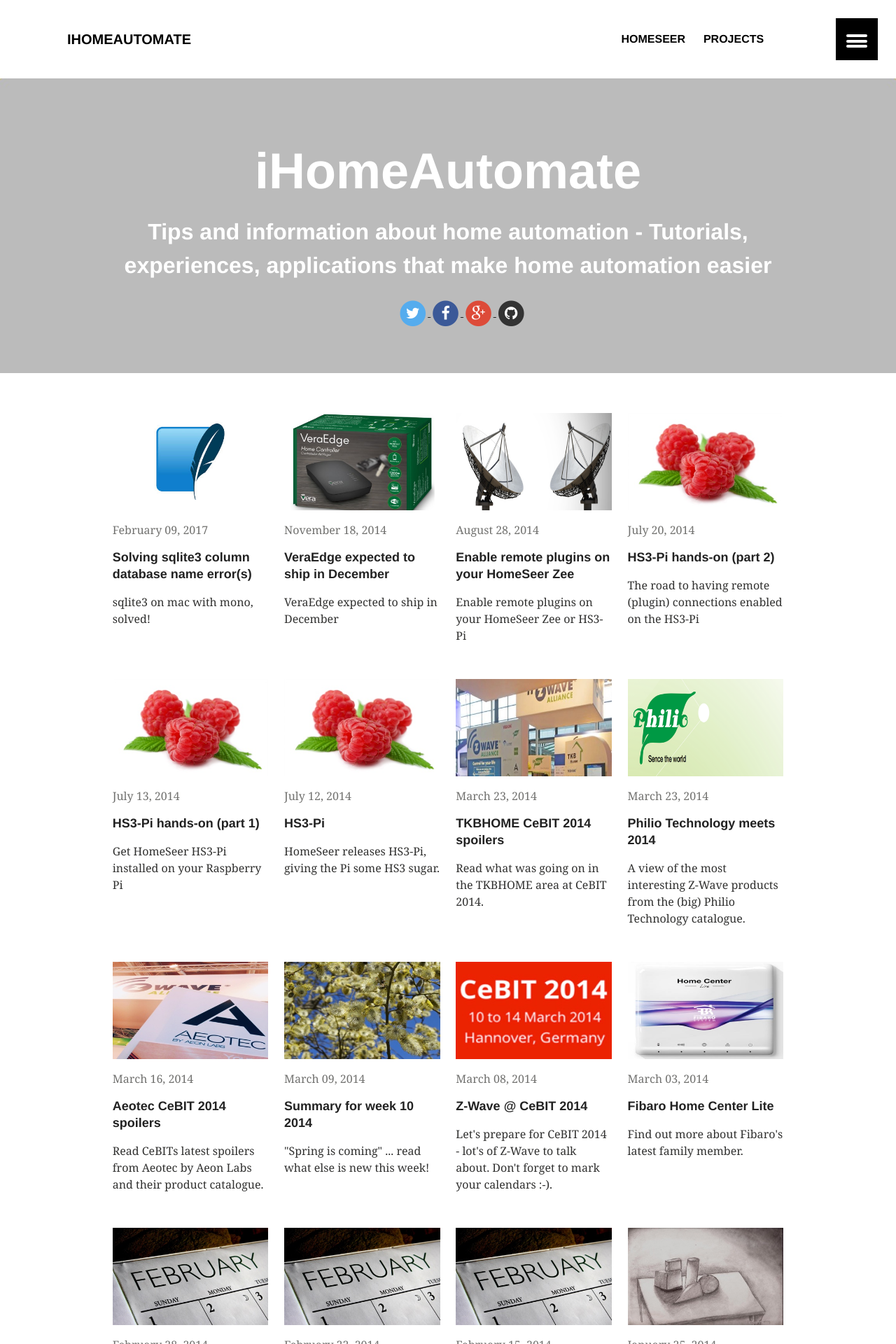
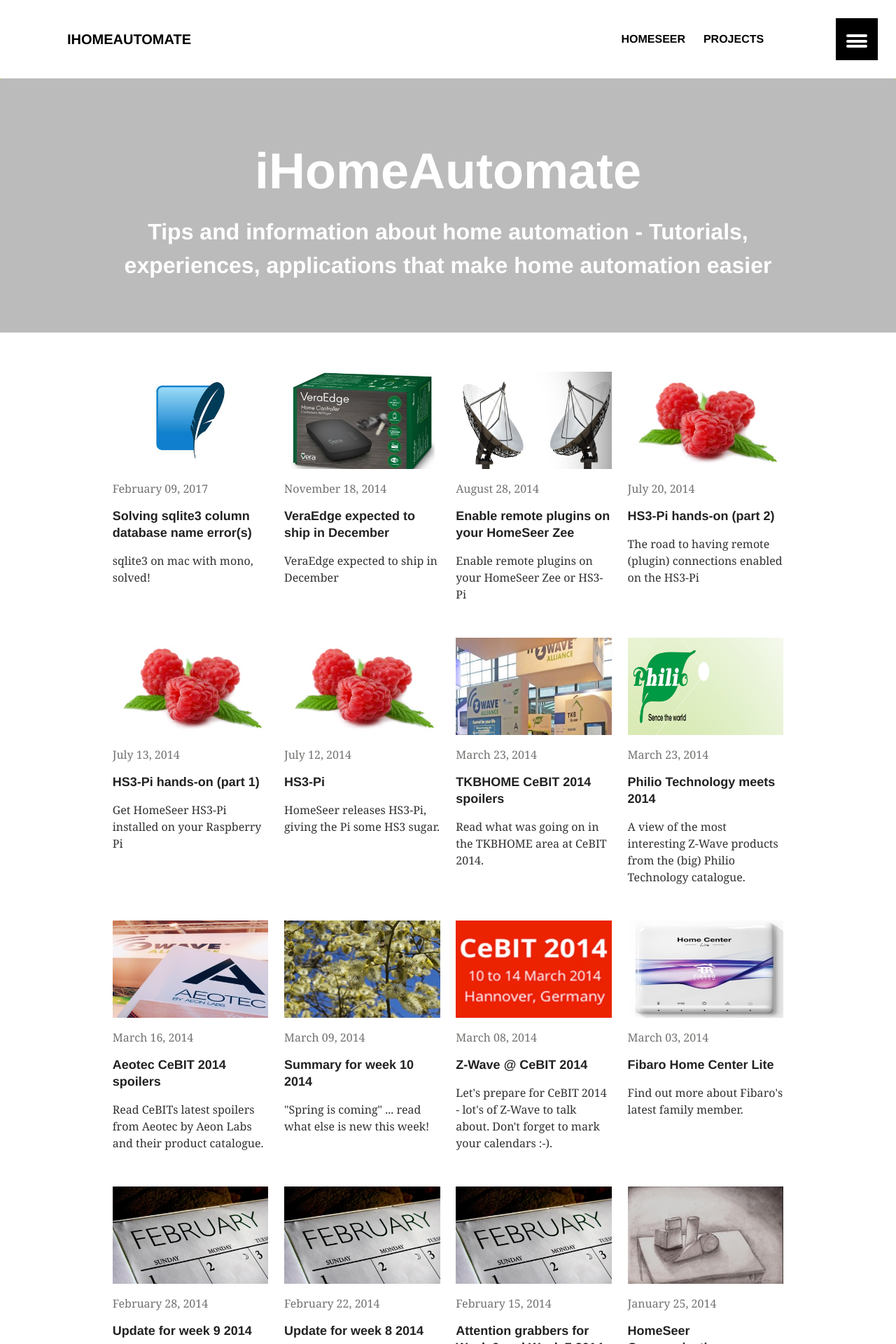
Before and after one commit to ihomeautomate/ihomeautomate.github.io, a Jekyll site: the page built from index.md, in a window 1280 px wide. Shown: the top 1920 px of the page at 70% size. Built offline with Jekyll 4.4.1, drawn with Linux system fonts in a browser that asks for light colours; comment, search, counter and statistics services are not loaded.

Commit message:
Modernize Jekyll setup and remove social links
- Upgrade from Jekyll 2.4/Ruby 2.4 to Jekyll 4.3/Ruby 3.2
- Update docker-compose for local preview
- Add jekyll-gist plugin for {% gist %} tag support
- Remove social links from footer, home page, and share buttons
- Rename deprecated gems: to plugins: in _config.yml
- Restore production URL (Jekyll 4 handles localhost automatically)

```diff
--- a/_config.yml
+++ b/_config.yml
@@ -6,7 +6,6 @@
 teaser: home-400x250.png # 400x250 px default teaser image used in image archive grid
 locale:
 url: https://www.ihomeautomate.com
-#url: http://localhost:4000
 
 # Jekyll configuration
 
@@ -16,20 +15,17 @@
 permalink: /:categories/:title/
 markdown: kramdown
 highlighter: rouge
-gems:
+plugins:
   - jekyll-sitemap
+  - jekyll-gist
 
 
 # Site owner
 owner:
   name: iHomeAutomate
   web: https://iHomeAutomate.com
-  github: ihomeautomate
   email:
-  twitter: ihomeautomate
-  facebook: pages/iHomeAutomate/218034961586842
   google:
-    plus: +iHomeAutomateEU
     ad-client: ca-pub-8912601207925232
     ad-slot: 5196264642
   bio:
--- a/_includes/footer.html
+++ b/_includes/footer.html
@@ -6,38 +6,7 @@
 				<li><a href="{{ link.url }}" onclick="ga('send', 'event', 'footer', 'click', '{{ link.title }}');">{% if link.icon %}<i class="fa {{ link.icon }}"></i> {% endif %}{{ link.title }}</a></li>
 				{% endfor %}
 			</ul>
-			<ul class="social-circles">
-				<li><a href="https://twitter.com/{{ site.owner.twitter }}" onclick="ga('send', 'event', 'footer', 'click', 'Twitter follow');">
-  				<span class="twitter fa-stack fa-lg">
-  				  <i class="fa fa-circle fa-stack-2x"></i>
-  				  <i class="fa fa-twitter fa-stack-1x fa-inverse"></i>
-  				</span>
-				</a></li>
-				<li><a href="https://www.facebook.com/{{ site.owner.facebook }}" onclick="ga('send', 'event', 'footer', 'click', 'Facebook follow');">
-  				<span class="facebook fa-stack fa-lg">
-  				  <i class="fa fa-circle fa-stack-2x"></i>
-  				  <i class="fa fa-facebook fa-stack-1x fa-inverse"></i>
-  				</span>
-				</a></li>
-				<li><a href="https://plus.google.com/{{ site.owner.google.plus }}" onclick="ga('send', 'event', 'footer', 'click', 'Google+ follow');">
-  				<span class="google-plus fa-stack fa-lg">
-  				  <i class="fa fa-circle fa-stack-2x"></i>
-  				  <i class="fa fa-google-plus fa-stack-1x fa-inverse"></i>
-  				</span>
-				</a></li>
-				<li><a href="https://github.com/{{ site.owner.github }}" onclick="ga('send', 'event', 'footer', 'click', 'Github follow');">
-                <span class="github fa-stack fa-lg">
-                    <i class="fa fa-circle fa-stack-2x"></i>
-                    <i class="fa fa-github fa-stack-1x fa-inverse"></i>
-                </span>
-				</a></li>
-				<!--<li><a href="http://feeds.feedburner.com/iHomeAutomate" onclick="ga('send', 'event', 'footer', 'click', 'RSS feed');">-->
-  				<!--<span class="rss fa-stack fa-lg">-->
-  				  <!--<i class="fa fa-circle fa-stack-2x"></i>-->
-  				  <!--<i class="fa fa-rss fa-stack-1x fa-inverse"></i>-->
-  				<!--</span>-->
-				<!--</a></li>-->
-			</ul>
+
 		</nav><!-- /.footer-menu -->
 		<p class="copyright">&#169; 2009&#8211;{{ site.time | date: '%Y' }} <a href="{{ site.url }}">{{ site.title }}</a>.</p>
 	</div>
--- a/_includes/share-this.html
+++ /dev/null
@@ -1,5 +0,0 @@
-<div class="inline-btn">
-	<a class="btn-social twitter" href="https://twitter.com/intent/tweet?text={{ page.title | escape | replace:' ','%20' }}&amp;url={{ page.url | replace:'index.html','' | prepend: site.url }}&amp;via={{ site.owner.twitter }}" target="_blank"><i class="fa fa-twitter" aria-hidden="true"></i> Share on Twitter</a>
-	<a class="btn-social facebook" href="https://www.facebook.com/sharer/sharer.php?u={{ page.url | replace:'index.html','' | prepend: site.url }}" target="_blank"><i class="fa fa-facebook" aria-hidden="true"></i> Share on Facebook</a>
-	<a class="btn-social google-plus"  href="https://plus.google.com/share?url={{ page.url | replace:'index.html','' | prepend: site.url }}" target="_blank"><i class="fa fa-google-plus" aria-hidden="true"></i> Share on Google+</a>
-</div><!-- /.share-this -->
--- a/_layouts/home.html
+++ b/_layouts/home.html
@@ -9,8 +9,7 @@
       {% assign author = site.data.authors[page.author] %}{% else %}{% assign author = site.owner %}
     {% endif %}
     {% include open-graph.html %}
-    {% if author.google.plus %}<link rel="author" href="https://plus.google.com/{{ author.google.plus }}"/>{% endif %}
-    {% if author.google.plus %}<link rel="publisher" href="https://plus.google.com/{{ author.google.plus }}"/>{% endif %}
+
 
     <link rel="canonical" href="{{ page.url | replace:'index.html','' | prepend: site.url }}">
 
@@ -75,36 +74,6 @@
         <h1>{{site.title}}</h1>
         <h2>{{site.description}}</h2>
 
-        <ul class="social-circles">
-          <a href="https://twitter.com/{{ site.owner.twitter }}" onclick="ga('send', 'event', 'footer', 'click', 'Twitter follow');">
-  				<span class="twitter fa-stack fa-lg">
-  				  <i class="fa fa-circle fa-stack-2x"></i>
-  				  <i class="fa fa-twitter fa-stack-1x fa-inverse"></i>
-  				</span>
-          </a>
-          <a href="https://www.facebook.com/{{ site.owner.facebook }}" onclick="ga('send', 'event', 'footer', 'click', 'Facebook follow');">
-  				<span class="facebook fa-stack fa-lg">
-  				  <i class="fa fa-circle fa-stack-2x"></i>
-  				  <i class="fa fa-facebook fa-stack-1x fa-inverse"></i>
-  				</span>
-          <a href="https://plus.google.com/{{ site.owner.google.plus }}" onclick="ga('send', 'event', 'footer', 'click', 'Google+ follow');">
-  				<span class="google-plus fa-stack fa-lg">
-  				  <i class="fa fa-circle fa-stack-2x"></i>
-  				  <i class="fa fa-google-plus fa-stack-1x fa-inverse"></i>
-  				</span>
-          <a href="https://github.com/{{ site.owner.github }}" onclick="ga('send', 'event', 'footer', 'click', 'Github follow');">
-                <span class="github fa-stack fa-lg">
-                    <i class="fa fa-circle fa-stack-2x"></i>
-                    <i class="fa fa-github fa-stack-1x fa-inverse"></i>
-                </span>
-          </a>
-          <!--<li><a href="http://feeds.feedburner.com/iHomeAutomate" onclick="ga('send', 'event', 'footer', 'click', 'RSS feed');">-->
-          <!--<span class="rss fa-stack fa-lg">-->
-          <!--<i class="fa fa-circle fa-stack-2x"></i>-->
-          <!--<i class="fa fa-rss fa-stack-1x fa-inverse"></i>-->
-          <!--</span>-->
-          <!--</a></li>-->
-        </ul>
       </div><!-- /.page-lead-content -->
     </div><!-- /.page-lead -->
     {% endif %}
```
Also changed, not shown: Gemfile (+6 -7 lines), docker-compose.yml (added, +13 -0 lines), Gemfile.lock.
